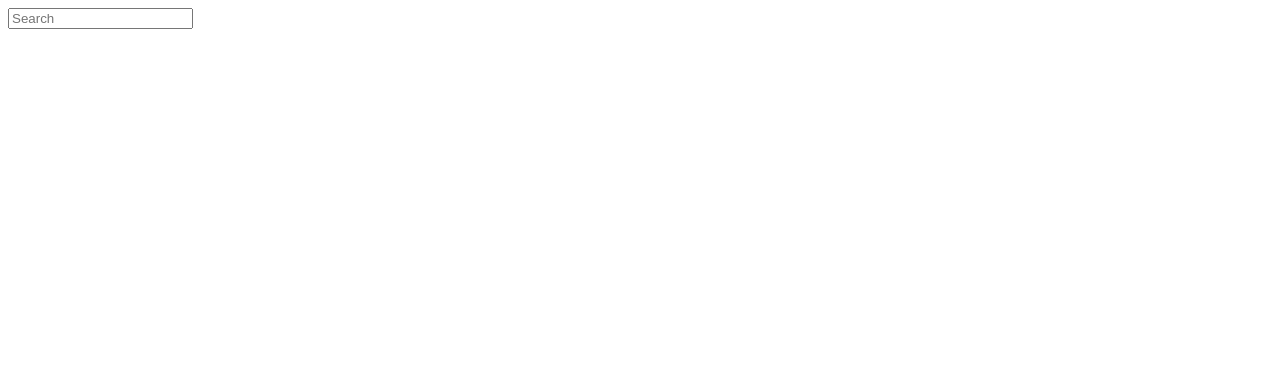
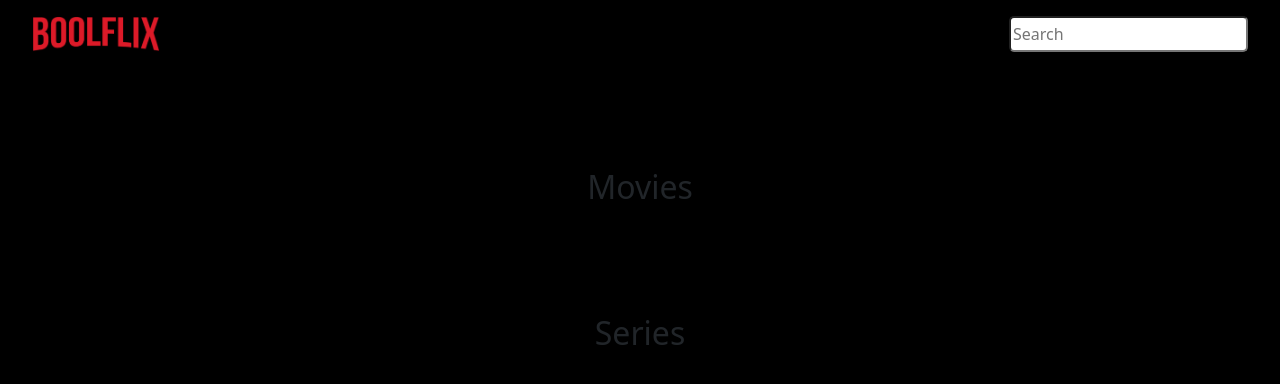
Before and after one commit to Titho93/vite-boolflix, a Vue app: page / in a window 1280 px wide. Shown: the top 384 px of the page. Built offline with nearby package versions, Linux system fonts and the light colour scheme.

Commit message:
[edit] card

```diff
--- a/src/App.vue
+++ b/src/App.vue
@@ -60,6 +60,7 @@ export default {
 
 </template>
 
-<style>
+<style lang="scss">
+@use './scss/Main.scss'
 
 </style>
--- a/src/components/Header.vue
+++ b/src/components/Header.vue
@@ -14,11 +14,37 @@ export default {
 
 <template>
 
-  <input @keyup.enter="$emit('pushSearch')"  v-model.trim="store.movieSearch" type="text" placeholder="Search">
+  <div class="bt-container pt-3 pb-3">
+    <div class="logo">
+      <img src="/public/logo-boolflix.png" alt="logo">
+    </div>
 
+    <input @keyup="$emit('pushSearch')"  v-model.trim="store.movieSearch" type="text" placeholder="Search">
+
+  </div>
 
 </template>
 
 <style lang="scss">
 
+.bt-container{
+  width: 95%;
+  margin: 0 auto;
+  display: flex;
+  justify-content: space-between;
+
+   .logo{
+    width: 10vw;
+
+     img{
+       max-width: 100%;
+     }
+    }
+
+  input {
+    border-radius: 5px;
+  }
+}
+
+
 </style>
--- a/src/components/Main.vue
+++ b/src/components/Main.vue
@@ -22,13 +22,29 @@ export default {
 
 <template>
 
-  <Movies />
+  <div class="container-bt">
 
-  <Series />
+    <h2>Movies</h2>
+    <Movies />
+
+    <h2>Series</h2>
+    <Series />
+
+  </div>
 
 
 </template>
 
 <style lang="scss">
 
+.container-bt {
+  width: 70%;
+  margin: 50px auto;
+
+  h2 {
+    text-align: center;
+    padding: 50px 0px;
+  }
+}
+
 </style>
--- a/src/components/partials/Card.vue
+++ b/src/components/partials/Card.vue
@@ -13,12 +13,23 @@ export default {
 
 <template>
 
-  <div class="col">
-    <div>
-      <img :src="'https://image.tmdb.org/t/p/w342/' + image"  alt="">
-      <h5>{{ title }}</h5>
-      <h5>{{ originalTitle }}</h5>
-      <h5>{{ language }}</h5>
+  <div class="col-3">
+    <div class="card-bt">
+
+      <div class="cover">
+
+        <img v-if="image == null" src="../../assets/notimage.png" alt="">
+        <img v-else :src="'https://image.tmdb.org/t/p/w342/' + image"  :alt=" title ">
+
+      </div>
+
+      <div class="bio">
+
+        <h5>{{ title }}</h5>
+        <h5>{{ originalTitle }}</h5>
+        <h5>{{ language }}</h5>
+
+      </div>
     </div>
   </div>
 
@@ -26,4 +37,15 @@ export default {
 
 <style lang="scss">
 
+.card-bt{
+  text-align: center;
+  cursor: pointer;
+
+  img {
+    width: 100%;
+    height: 180px;
+  }
+}
+
+
 </style>
--- a/src/components/partials/Movies.vue
+++ b/src/components/partials/Movies.vue
@@ -27,7 +27,7 @@ export default {
       :title="card.title"
       :originalTitle="card.original_title"
       :language="card.original_language"
-      :image="card.poster_path"
+      :image="card.backdrop_path"
     />
   </div>
 
--- a/src/components/partials/Series.vue
+++ b/src/components/partials/Series.vue
@@ -27,7 +27,7 @@ export default {
       :title="card.name"
       :originalTitle="card.original_name"
       :language="card.original_language"
-      :image="card.poster_path"
+      :image="card.backdrop_path"
     />
   </div>
 
@@ -35,4 +35,5 @@ export default {
 
 <style lang="scss">
 
+
 </style>
--- a/src/scss/Main.scss
+++ b/src/scss/Main.scss
@@ -1,3 +1,7 @@
 @use './partials/Var' as *;
 
 @import 'bootstrap/scss/bootstrap';
+
+body {
+    background-color: $primary-color;
+}
--- a/src/scss/partials/Var.scss
+++ b/src/scss/partials/Var.scss
@@ -1 +1,3 @@
-$primary-color: #D48F38;
+$primary-color: black;
+$secondary-color: red;
+$text-primary: white;
```
Also changed, not shown: public/logo-boolflix.png (added), src/assets/notimage.png (added).
